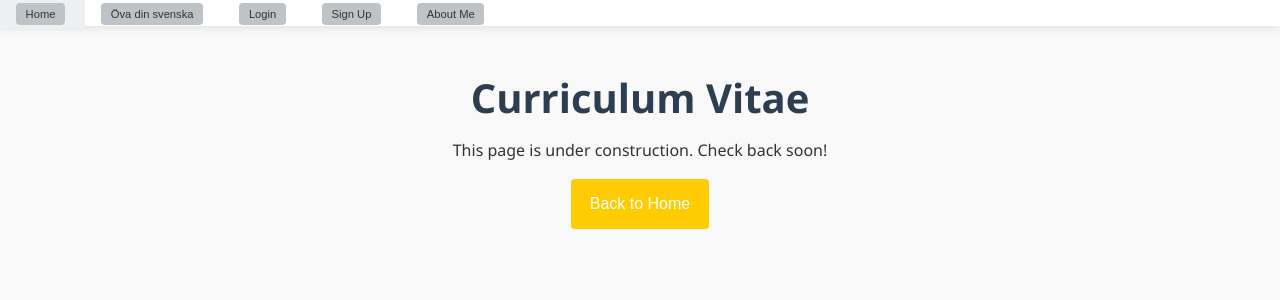
After one commit to suitst/website, a Django app: page /cv/ in a window 1280 px wide. The commit adds this page. Shown: the top 300 px of the page. Run offline with Django 5.2, Linux system fonts and the light colour scheme.

Commit message:
Added about me page

```diff
--- a/timpage/timpage/templates/base.html
+++ b/timpage/timpage/templates/base.html
@@ -27,6 +27,9 @@
                         <a href="{% url 'login' %}"><button class=nav-btn>Login</button></a>
                         <a href="{% url 'signup' %}"><button class=nav-btn>Sign Up</button></a>
                     {% endif %}
+                    <a href="{% url 'cv' %}">
+                        <button class=nav-btn>About Me</button>
+                    </a>
                 </nav>
         </header>
         <main>
--- /dev/null
+++ b/timpage/timpage/templates/cv.html
@@ -0,0 +1,13 @@
+{% extends "base.html" %}
+{% load static %}
+{% block content %}
+
+<div class="container py-5 text-center">
+    <h1 class="mb-4">Curriculum Vitae</h1>
+    <p>This page is under construction. Check back soon!</p>
+    <a href="{% url 'home' %}">
+        <button class="btn btn-secondary btn-lg px-4 py-2">Back to Home</button>
+    </a>
+</div>
+
+{% endblock %}
--- a/timpage/timpage/urls.py
+++ b/timpage/timpage/urls.py
@@ -23,5 +23,6 @@ urlpatterns = [
     path('accounts/', include('accounts.urls')),
     path('accounts/', include('django.contrib.auth.urls')),
     path("", views.home, name='home'),
+    path("cv/", views.cv, name='cv'),
     path("svenska/", include("svenska.urls")),
 ]
--- a/timpage/timpage/views.py
+++ b/timpage/timpage/views.py
@@ -3,3 +3,6 @@ from django.http import HttpResponse
 
 def home(request):
     return render(request, 'home.html')
+
+def cv(request):
+    return render(request, 'cv.html')
```
